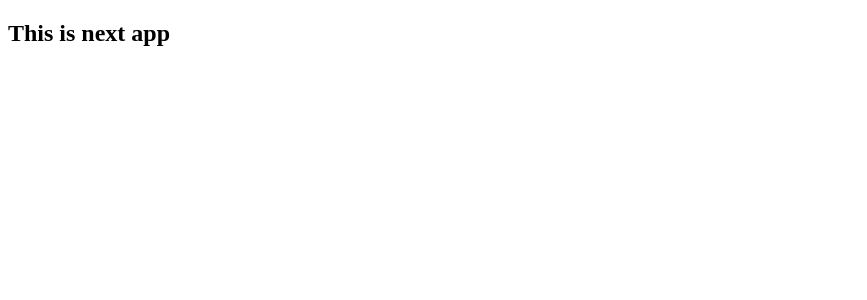
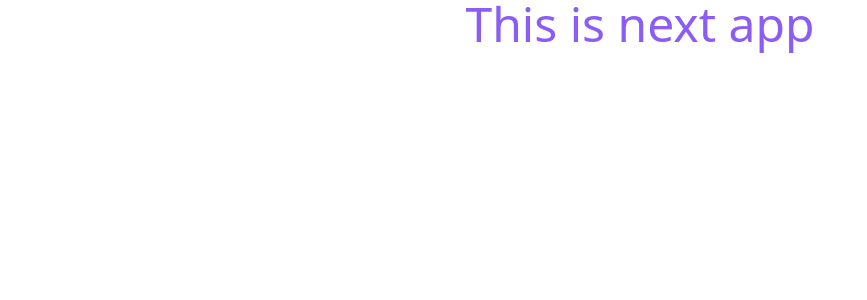
Before and after one commit to searchsakib/exploring-nextjs, a Next.js app: page / in a window 1280 px wide. Shown: the top 300 px of the page, without its empty margins (0-867 px from the left). Built offline with nearby package versions, Linux system fonts and the light colour scheme.

Commit message:
imported globals.css in layout.js, commented root & @media root from globals.css

```diff
--- a/src/app/about/page.js
+++ b/src/app/about/page.js
@@ -3,7 +3,7 @@ import React from 'react';
 const AboutPage = () => {
   return (
     <div className="bg-red-700">
-      <h2 className="text-green-500 bg-red-400">About Page is Here</h2>
+      <h2 className="text-green-500">About Page is Here</h2>
     </div>
   );
 };
--- a/src/app/globals.css
+++ b/src/app/globals.css
@@ -2,7 +2,7 @@
 @tailwind components;
 @tailwind utilities;
 
-:root {
+/* :root {
   --foreground-rgb: 0, 0, 0;
   --background-start-rgb: 214, 219, 220;
   --background-end-rgb: 255, 255, 255;
@@ -14,7 +14,7 @@
     --background-start-rgb: 0, 0, 0;
     --background-end-rgb: 0, 0, 0;
   }
-}
+} */
 
 body {
   color: rgb(var(--foreground-rgb));
--- a/src/app/layout.js
+++ b/src/app/layout.js
@@ -1,3 +1,5 @@
+import './globals.css';
+
 export const metadata = {
   title: 'Next.js',
   description: 'Generated by Next.js',
--- a/src/app/page.js
+++ b/src/app/page.js
@@ -3,7 +3,9 @@ import React from 'react';
 const HomePage = () => {
   return (
     <div>
-      <h2 className="text-3xl">This is next app</h2>
+      <h2 className="text-5xl text-center text-violet-500 font-medium">
+        This is next app
+      </h2>
     </div>
   );
 };
```
